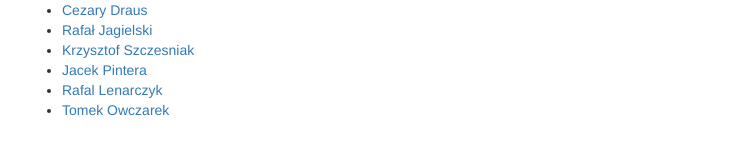
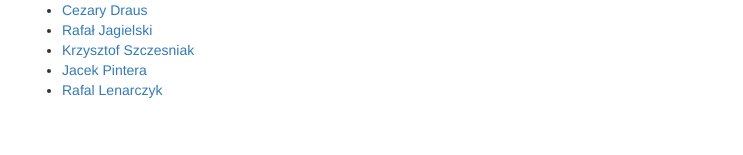
Before and after one commit to microhackathon-2015-03-juglodz/microhackathon-2015-03-juglodz.github.io, a Jekyll site: the page built from index.md, in a window 1280 px wide and 900 px high, scrolled down 2989 px. Shown: the part 735-890 px from the top of the window, without its empty margins (268-1011 px from the left). Built offline with Jekyll 4.4.1, drawn with Linux system fonts in a browser that asks for light colours; Markdown is read by kramdown in place of the engine named in the settings.

```diff
--- a/_data/attendees.yml
+++ b/_data/attendees.yml
@@ -50,6 +50,3 @@
 
 - name: Rafal Lenarczyk
   github_username: lenarczy
-
-- name: Tomek Owczarek
-  github_username: towczare
```
